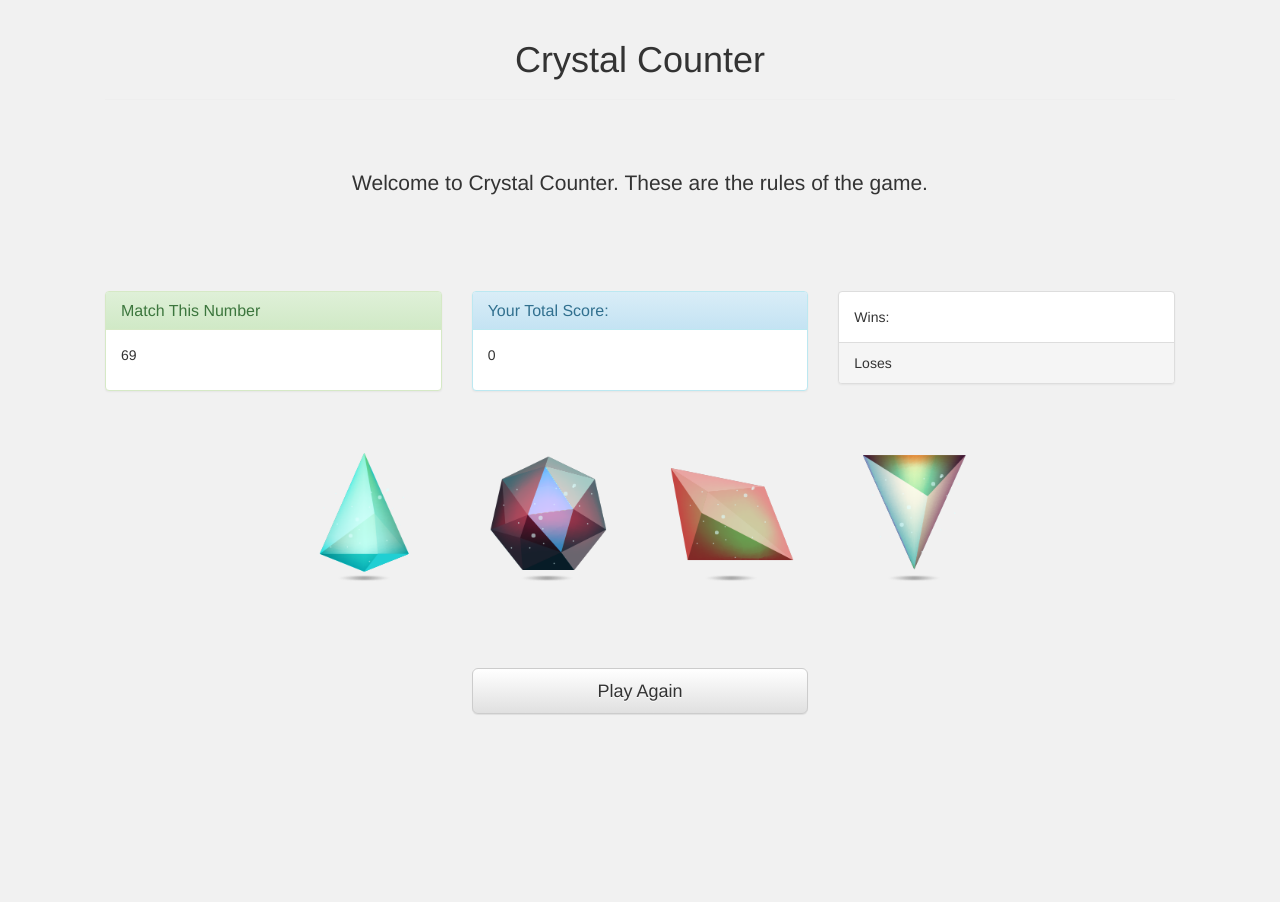
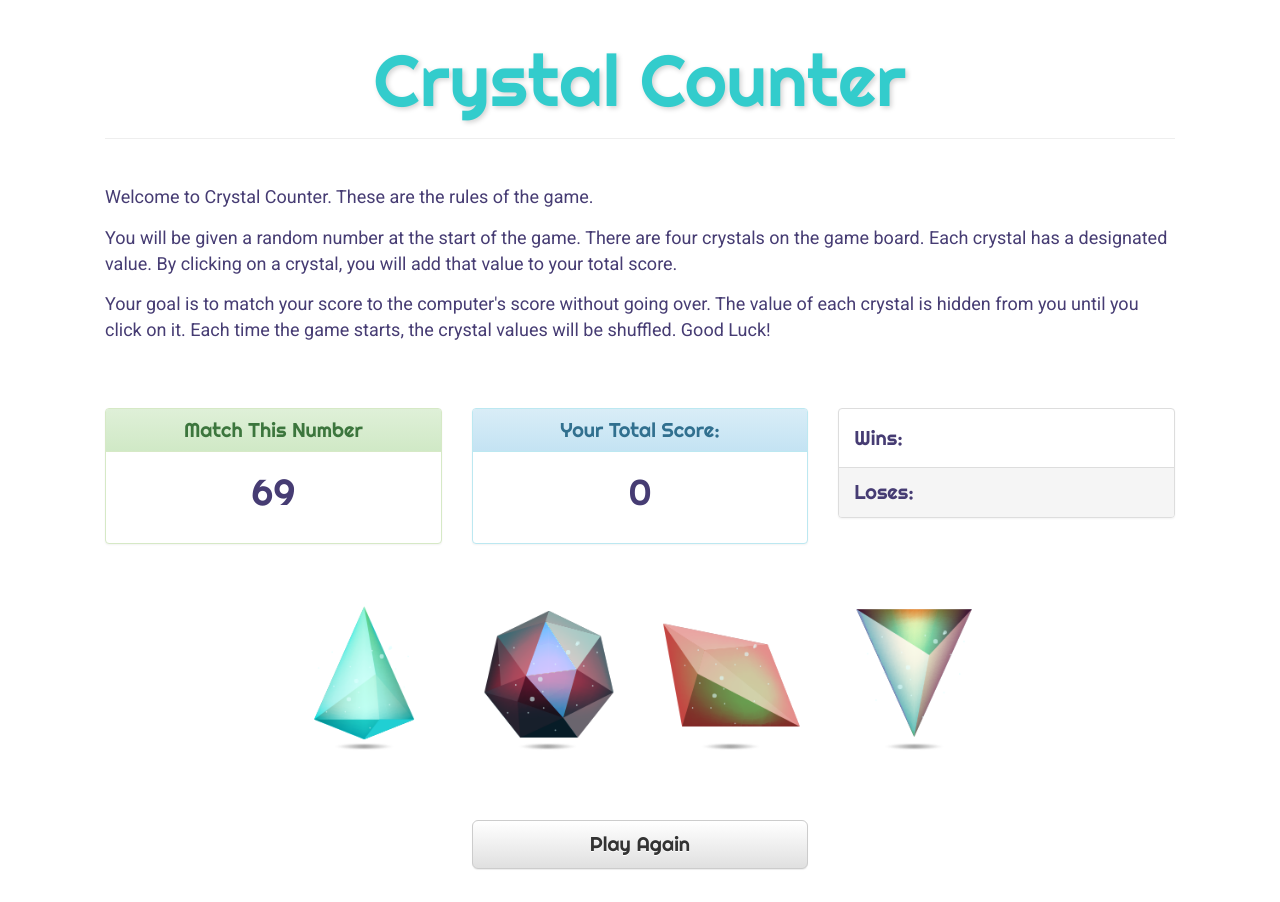
Before and after one commit to rstangle/Cosmic-Crystal-Collector, a plain HTML site: page index.html in a window 1280 px wide. Before the commit the page ends 800 px from the top, so only its background shows below. Drawn offline with nearby package versions, Linux system fonts and the light colour scheme; a web font is replaced by a local one.

Commit message:
Working code and styled. Almost there

```diff
--- a/assets/css/style.css
+++ b/assets/css/style.css
@@ -4,32 +4,97 @@
 
 body {
 
-	background-image: url("../images/background.png");
-		background: #f1f1f1;
+/*	background-image: url("../images/background.png");*/
+/*		background: #f1f1f1;*/
 	background-repeat: vertical;
 	background-position: center center;
 /*	background-attachment: fixed;*/
 	background-size: cover;
+	font-family: 'Roboto', sans-serif;
+	color: #463c73;
+
 }
+
+/*.page-header {
+	font-family: 'Righteous', cursive;
+	font-size: 72px;
+}*/
 
 .jumbotron {
 	background: none;
-	text-align: center;
+	text-align: left;
+	padding: 25px 0px;
+	margin-bottom: 0px;
+}
+
+.jumbotron p {
+	font-size: 18px;
+	text-align: left;
+	font-family: 'Roboto', sans-serif;
 }
 
 h1 {
 	text-align: center;
+	font-family: 'Righteous', cursive;
+	font-size: 72px;
+/*	color: #463c73;*/
+	color: #33cccc;
+	text-shadow: 2px 2px 5px lightgrey;
 }
 
 .thumbnail {
 /*	background-color: #221b26;*/
-	margin: 20% 5%;
+	margin: 20% 0%;
 	border: 0px;
 	box-shadow: none;
 	background: none;
+}
 
+.btn-default {
+	font-size: 20px;
+	font-family: 'Righteous', cursive;
 }
 
 #reset {
-	margin: 15% auto;
+	margin: 10% auto;
 }
+
+.panel-title {
+	font-size: 20px;
+	font-family: 'Righteous', cursive;
+	text-align: center;
+}
+
+.panel-body {
+	font-size: 20px;
+	font-family: 'Righteous', cursive;
+}
+
+.panel, .panel-default {
+	font-size: 20px;
+	font-family: 'Righteous', cursive;
+}
+
+.panel-footer{
+	font-size: 20px;
+	font-family: 'Righteous', cursive;
+}
+
+span {
+	font-size: 20px;
+	font-family: 'Righteous', cursive;
+}
+
+div p {
+	font-size: 36px;
+	font-family: 'Righteous', cursive;
+	text-align: center;
+}
+
+
+
+@media screen and (min-width: 768px) {
+	.container .jumbotron {
+		padding: 25px 0px 50px 0px;
+	}
+}
--- a/assets/javascript/game.js
+++ b/assets/javascript/game.js
@@ -4,19 +4,18 @@
  	// Variables
  	var crystalBank = []; // Used to store the 4 random crystal values generated by the crystalValue variable.
  	var crystalBankValue = "";  // Calculates the value of each crystal between 1 and 12.
- 	var crystalValue = 0;
+ 	var crystalValue = "";
  	var targetNumber = Math.floor(Math.random() * 120) + 19; // Need variable to generate the computer picked number to match between 19 and 120.
  	var counter = 0; // Set a counter variable to zero.  This will increase with each crystal click.
+ 	var wins = 0;
+ 	var losses = 0;
 
-
- 	// What do I need to do?
- 		// Make a loop that creates 4 random numbers between 1-12. Is this a function?
 
  //**************************************************************************************************************************
  //**************************************************************************************************************************
 
  	// Test / Debugging
- 	console.log("Crystal Value: " + crystalBankValue); // Returns a number 1-12.
+ 	console.log("Crystal Value: " + crystalValue); // Returns a number 1-12.
  	console.log("Computer Picked: " + targetNumber); // Returns a number between 19-120.
  	console.log("Counter: " + counter); // Returns a value of 0 on refresh.  Check increments later.
 
@@ -25,9 +24,37 @@
 
 	// Functions
 
+	// Reset Game.  Use this to reset the game except for the wins and losses.
+	function gameSetUp() {
+		targetNumber = Math.floor(Math.random() * 120) + 19;
+		crystalBank = [];
+		counter = 0;
+		crystalValue = "";
+		$("#user-score").text(counter);
+		$("#random-number").text(targetNumber);
+		for (var i = 0; i < 4; i++) {
+			var random = Math.floor(Math.random() * 12) + 1;
+			crystalBank.push(random);
+			console.log("Crystal Bank: " + crystalBank);
+
+			var crystal1 = $("#crystal-1");
+			crystal1.attr("data-crystalvalue", crystalBank[0]);
+
+	    	var crystal2 = $("#crystal-2");
+	    	crystal2.attr("data-crystalvalue", crystalBank[1]);
+
+	    	var crystal3 = $("#crystal-3");
+	    	crystal3.attr("data-crystalvalue", crystalBank[2]);
+
+	    	var crystal4 = $("#crystal-4");
+	    	crystal4.attr("data-crystalvalue", crystalBank[3]);
+	 	}
+	}
+
   	// Replace the placeholder number on the gameboard with the random number generated by the var targetNumber.
 	$("#random-number").text(targetNumber);
 
+	// Generate 4 random numbers: Got that part.  Trying to make them unique.
 	// Create a loop to generate 4 index values for the crystalBank array.
 	for (var i = 0; i < 4; i++) {
 		var random = Math.floor(Math.random() * 12) + 1;
@@ -37,10 +64,11 @@
 
 		// Assign a value to each crystal.
 		// I need to pull the number out of the crystalBank using the index value.
-		// I think the indexOf() needs to be used, but how do I do that?  Went with the below for now. Works, but may be tedious.
+		// Went with the below for now. Works, but may be tedious.
 
-		// Each imageCrystal will be given a data attribute called data-crystalValue.
-	    // This data attribute will be set equal to the array value.
+		// From the crystal in-class demo.  Don't fully understand the .attr and "data" functions.
+			// Each Crystal will be given a data attribute called data-crystalValue.
+	    	// This data attribute will be set equal to the array value using the array index.
 		var crystal1 = $("#crystal-1");
 		crystal1.attr("data-crystalvalue", crystalBank[0]);
 
@@ -57,35 +85,41 @@
 
 	$(".thumbnail").on("click", function() {
 
+		// FROM THE CRYSTAL IN-CLASS DEMO.  DON'T FULLY UNDERSTAND WHAT IS GOING ON.
 			// Determining the crystal's value requires us to extract the value from the data attribute.
     		// Using the $(this) keyword specifies that we should be extracting the crystal value of the clicked crystal.
    			// Using the .attr("data-crystalvalue") allows us to grab the value out of the "data-crystalvalue" attribute.
     		// Since attributes on HTML elements are strings, we must convert it to an integer before adding to the counter
 
-			var crystalValue = ($(this).attr("data-crystalvalue"));
+		crystalValue = ($(this).attr("data-crystalvalue"));
 		crystalValue = parseInt(crystalValue);
-			console.log(crystalValue);
+		console.log("Crystal Value: " + crystalValue);
 
-		    // We then add the crystalValue to the user's "counter" which is a global variable.
+		// Add the crystalValue to the user's "counter" which is a global variable.
 		// Every click, from every crystal adds to the global counter.
 		counter += crystalValue;
 		$("#user-score").text(counter);
 
-			// alert("New score: " + counter);
-
 		// Here we created some logic to "check" if the click counter matches the targetNumber.
     	// Remember, this click event will be triggered with each click.
-    		// With each click the counter will increase by 10 and be re-evaluated against target.
     	if (counter === targetNumber) {
 
-      		// If the numbers match we'll celebrate the user's win.
+      		// If the numbers match, alert a win.
       		alert("You win!");
+      		wins ++;
+      		$("#wins").text("Wins: " + wins);
 
+      		// If the user score goes over the computer number, alert a loss.
       		} else if (counter > targetNumber) {
       			alert("You lose.");
+      			losses ++;
+      			$("#losses").text("Losses: " + losses);
       		}
 	});
 
-
+	// Reset the game except for the running wins and losses.
+	$("#reset").on("click", function() {
+		gameSetUp();
+	});
 
 });
--- a/index.html
+++ b/index.html
@@ -21,7 +21,7 @@
 <!-- 	<link rel="stylesheet" type="text/css" href="assets/css/reset.css"> -->
 
 	<!-- Google Fonts -->
-<!-- 	<link href="https://fonts.googleapis.com/css?family=Berkshire+Swash|Crushed|Oleo+Script:700|Oswald|Shrikhand" rel="stylesheet"> -->
+	<link href="https://fonts.googleapis.com/css?family=Chela+One|Galada|Jomhuria|Medula+One|Righteous|Roboto" rel="stylesheet">
 
 	<link rel="stylesheet" type="text/css" href="assets/css/style.css">
 	<script src="assets/javascript/game.js"></script>
@@ -36,6 +36,8 @@
 
 		<div class="jumbotron">
 			  <p>Welcome to Crystal Counter. These are the rules of the game.</p>
+			  <p>You will be given a random number at the start of the game. There are four crystals on the game board. Each crystal has a designated value. By clicking on a crystal, you will add that value to your total score.</p>
+			  <p>Your goal is to match your score to the computer's score without going over. The value of each crystal is hidden from you until you click on it. Each time the game starts, the crystal values will be shuffled. Good Luck!
 		</div>
 
 		<div class="row">
@@ -61,10 +63,8 @@
 			</div>
 			<div class="col-xs-6 col-md-4">
 				<div class="panel panel-default">
-  					<div id="wins" class="panel-body">
-    					Wins:
-  					</div>
-  				<div id="loses" class="panel-footer">Loses</div>
+  					<div id="wins" class="panel-body">Wins:</div>
+  				<div id="losses" class="panel-footer">Loses:</div>
 				</div>
 			</div>
 		</div>
```
Lines whose indentation alone changed are shown as unchanged.
